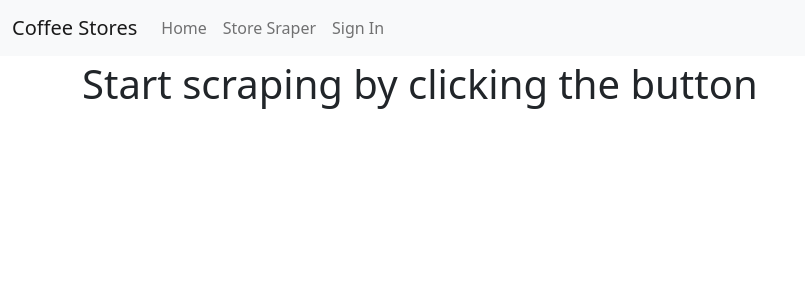
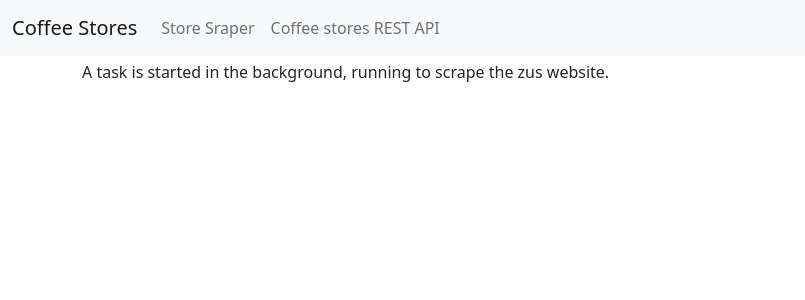
Before and after one commit to annbelievable/coffee_stores, a Django app: template coffee_stores/templates/store_scraper/index.html in a window 1280 px wide. Shown: the top 300 px of the page, without its empty margins (0-805 px from the left). Run offline with Django 4.2, Linux system fonts and the light colour scheme; the template is opened without the code that fills it, so the values that code supplies are empty; some libraries are stand-ins or nearby versions.

Commit message:
Update html templates

```diff
--- a/coffee_stores/templates/base.html
+++ b/coffee_stores/templates/base.html
@@ -70,12 +70,13 @@
         <a class="navbar-brand" href="{% url 'home' %}">Coffee Stores</a>
         <div class="collapse navbar-collapse" id="navbarSupportedContent">
           <ul class="navbar-nav mr-auto">
-            <li class="nav-item active">
-              <a class="nav-link" href="{% url 'home' %}">Home <span class="visually-hidden">(current)</span></a>
-            </li>
             <li class="nav-item">
               <a class="nav-link" href="{% url 'store_scraper:index' %}">Store Sraper</a>
             </li>
+            <li class="nav-item active">
+              <a class="nav-link" href="{% url 'store_scraper:coffee_stores_api' %}">Coffee stores REST API</a>
+            </li>
+            {% comment %}
             {% if request.user.is_authenticated %}
               <li class="nav-item">
                 <a class="nav-link"
@@ -97,6 +98,7 @@
                 <a id="log-in-link" class="nav-link" href="{% url 'account_login' %}">{% translate "Sign In" %}</a>
               </li>
             {% endif %}
+            {% endcomment %}
           </ul>
         </div>
       </div>
--- a/coffee_stores/templates/store_scraper/index.html
+++ b/coffee_stores/templates/store_scraper/index.html
@@ -3,5 +3,5 @@
 {% block title %}
 {% endblock title %}
 {% block content %}
-<h1>Start scraping by clicking the button</h1>
+<p>A task is started in the background, running to scrape the zus website.</p>
 {% endblock content %}
```
